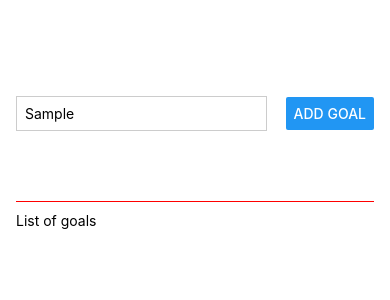
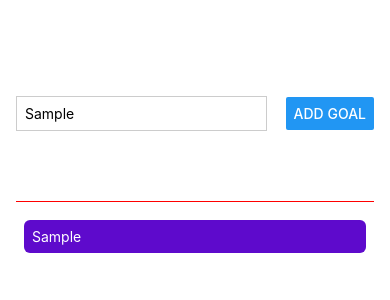
Before and after one commit to Sean-Miningah/ToDoApplication_ReactNative, a React Native app: screen / in a window 390 px wide. Both pictures are taken after typing "Sample" into the empty fields and a click on the button "ADD GOAL". Shown: the top 300 px of the page. Built offline with nearby package versions, Linux system fonts and the light colour scheme.

Commit message:
Scrollable View and round corners on ios and android

```diff
--- a/App.js
+++ b/App.js
@@ -1,5 +1,5 @@
 // import { useState } from react;
-import { StyleSheet, Text, View , Button, TextInput } from 'react-native';
+import { StyleSheet, Text, View , Button, TextInput, ScrollView } from 'react-native';
 import { useState, react} from 'react';
 
 
@@ -18,12 +18,13 @@
   */
 
   const [courseGoals, setCourseGoals] = useState([]);
+
   function goalInputHandler(enteredText) {
     setEnteredGoalText(enteredText);
   };
 
   function addGoalHandler() {
-    console.log(enteredGoalText);
+    setCourseGoals(currentCourseGoals => [...currentCourseGoals, enteredGoalText])
   };
 
   return (
@@ -36,7 +37,13 @@
         <Button title='Add Goal' onPress={addGoalHandler}/>
       </View>
       <View style={styles.goalsContainer}>
-        <Text>List of goals</Text>
+        <ScrollView>
+          {courseGoals.map((goal) =>
+          <View key={goal} style={styles.goalItem}>
+            <Text style={styles.goalText}>{goal}</Text>
+          </View>
+          )}
+        </ScrollView>
       </View>
     </View>
   );
@@ -67,5 +74,15 @@
   },
   goalsContainer : {
     flex: 5,
-  }
+  },
+  goalItem: {
+    margin: 8,
+    padding: 8,
+    borderRadius: 6,
+    backgroundColor: '#5e0acc',
+    color: 'white',
+  },
+  goalText:{
+    color: 'white',
+  },
 });
```
